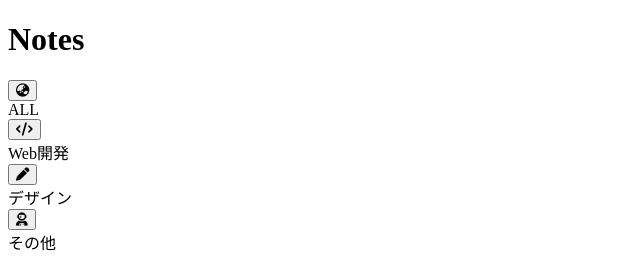
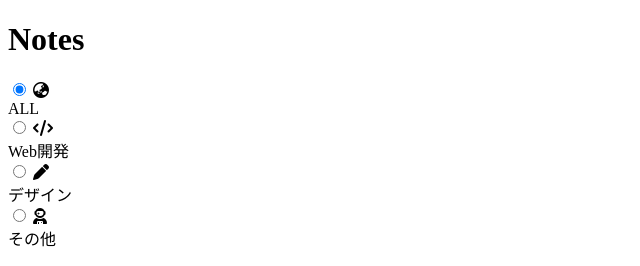
Before and after one commit to taoka8810/pennn, a WordPress theme: template src/php/archive.php in a window 1280 px wide. Shown: the top 266 px of the page, without its empty margins (0-640 px from the left). Run offline with PHP 8.4 and a stand-in for WordPress, Linux system fonts and the light colour scheme; the site name, menu and one post (Sample post) are stand-ins, and other content is empty; some libraries are stand-ins or nearby versions; some web fonts are replaced.

Commit message:
rファクタ

```diff
--- a/src/php/archive.php
+++ b/src/php/archive.php
@@ -2,36 +2,39 @@
 <main class="p-notes">
   <div class="p-notes__inner">
     <h1 class="p-notes__title">Notes</h1>
-    <div class="p-notes__category-button-list">
+    <form class="p-notes__category-button-list" id="button-group">
       <div class="p-notes__category-button-wrapper">
-        <button class="p-notes__category-button" data-category="all" data-is-selected="true" tabindex="-1"
-          ontouchstart="">
+        <input class="p-notes__radio-button" type="radio" id="category-all" name="button-group" checked>
+        <label class="p-notes__category-button" for="category-all" data-category="all" tabindex="-1" ontouchstart="">
           <i class="fa-solid fa-earth-asia"></i>
-        </button>
+        </label>
         <div class="p-notes__category-name">ALL</div>
       </div>
       <div class="p-notes__category-button-wrapper">
-        <button class="p-notes__category-button" data-category="dev" data-is-selected="false" tabindex="-1"
+        <input class="p-notes__radio-button" type="radio" id="category-develop" name="button-group">
+        <label class="p-notes__category-button" for="category-develop" data-category="dev" tabindex="-1"
           ontouchstart="">
           <i class="fa-solid fa-code"></i>
-        </button>
+        </label>
         <div class="p-notes__category-name">Web開発</div>
       </div>
       <div class="p-notes__category-button-wrapper">
-        <button class="p-notes__category-button" data-category="design" data-is-selected="false" tabindex="-1"
+        <input class="p-notes__radio-button" type="radio" id="category-design" name="button-group">
+        <label class="p-notes__category-button" for="category-design" data-category="design" tabindex="-1"
           ontouchstart="">
           <i class="fa-solid fa-pen"></i>
-        </button>
+        </label>
         <div class="p-notes__category-name">デザイン</div>
       </div>
       <div class="p-notes__category-button-wrapper">
-        <button class="p-notes__category-button" data-category="other" data-is-selected="false" tabindex="-1"
+        <input class="p-notes__radio-button" type="radio" id="category-other" name="button-group">
+        <label class="p-notes__category-button" for="category-other" data-category="other" tabindex="-1"
           ontouchstart="">
           <i class="fa-solid fa-user-astronaut"></i>
-        </button>
+        </label>
         <div class="p-notes__category-name">その他</div>
       </div>
-    </div>
+    </form>
     <div class="p-notes__contents" id="contents-all" data-is-show="true">
       <?php
       $args = array(
```
Also changed, not shown: src/scss/project/notes.scss (+13 -15 lines), screenshot.png (deleted).
